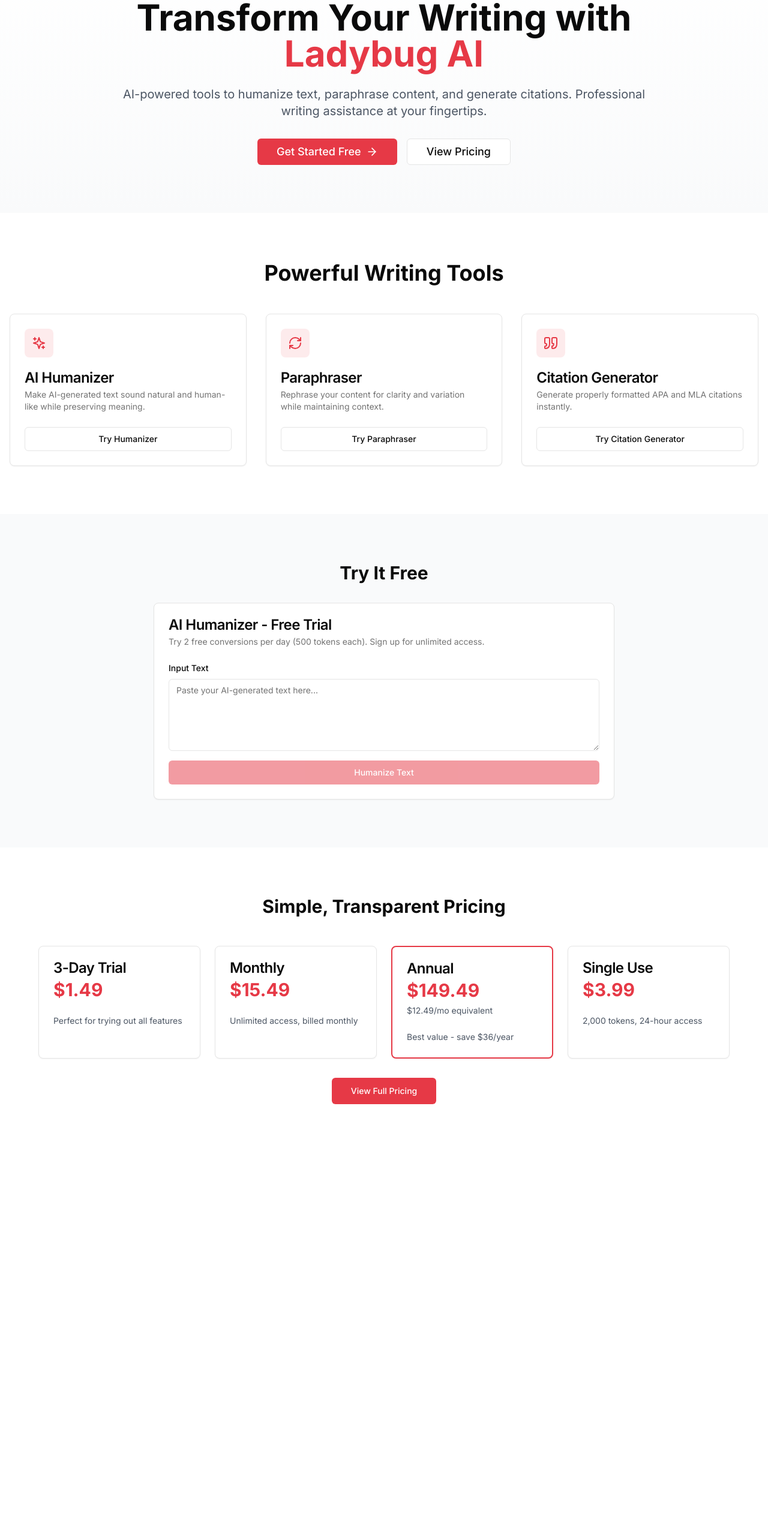
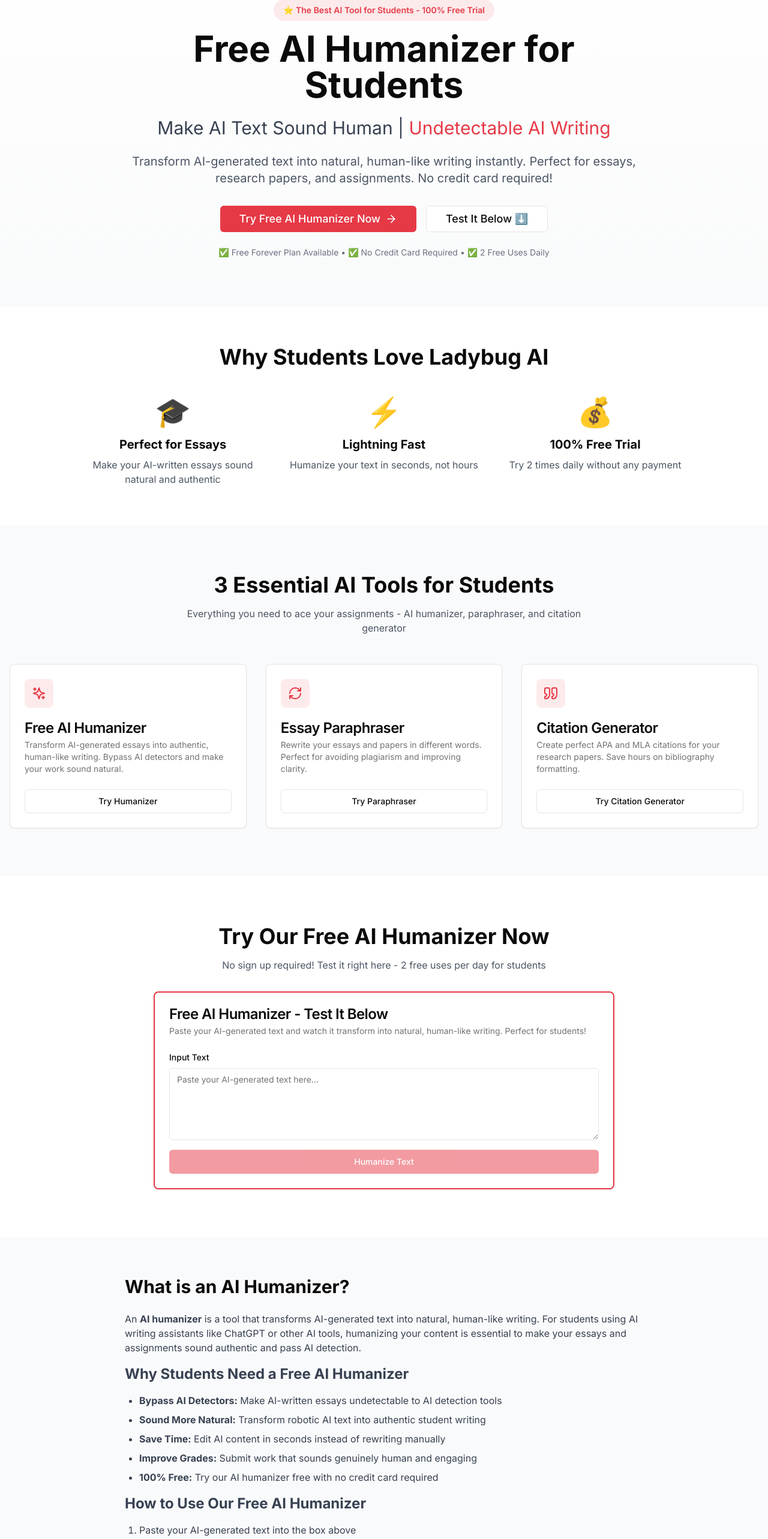
Before and after one commit to teferi-david/ladybug-ai, a Next.js app: page / in a window 1280 px wide. Shown: the part 150-2716 px from the top of the page at 60% size. Before the commit the page ends 2071 px from the top, so only its background shows below. Built offline with nearby package versions, Linux system fonts and the light colour scheme; no server answers.

Commit message:
SEO optimization: Target 'Free AI Humanizer' for students with optimized content

```diff
--- a/app/layout.tsx
+++ b/app/layout.tsx
@@ -6,8 +6,19 @@
 const inter = Inter({ subsets: ['latin'] })
 
 export const metadata: Metadata = {
-  title: 'Ladybug AI - AI Humanizer, Paraphraser & Citation Generator',
-  description: 'Transform your text with AI-powered tools: humanize AI-generated content, paraphrase text, and generate citations in APA and MLA formats.',
+  title: 'Free AI Humanizer - Best AI Tool for Students | Ladybug AI',
+  description: 'Free AI Humanizer for students! Make AI text sound human, paraphrase essays, and generate citations. The best AI writing assistant for students. Try free - no credit card required.',
+  keywords: 'free ai humanizer, ai humanizer free, best ai tool for students, ai writing assistant, paraphraser, citation generator, humanize ai text, student writing tools',
+  openGraph: {
+    title: 'Free AI Humanizer - Best AI Tool for Students',
+    description: 'Transform AI-generated text into natural, human-like writing. Free trial for students!',
+    type: 'website',
+  },
+  twitter: {
+    card: 'summary_large_image',
+    title: 'Free AI Humanizer for Students',
+    description: 'Make AI text sound human. Free AI writing tools for students.',
+  },
 }
 
 export default function RootLayout({
--- a/app/page.tsx
+++ b/app/page.tsx
@@ -50,7 +50,7 @@
 
   return (
     <div className="min-h-screen">
-      {/* Hero Section */}
+      {/* Hero Section - SEO Optimized */}
       <section className="bg-gradient-to-b from-white to-gray-50 py-20">
         <div className="container mx-auto px-4">
           <motion.div
@@ -59,37 +59,74 @@
             transition={{ duration: 0.5 }}
             className="text-center max-w-4xl mx-auto"
           >
+            <div className="inline-block bg-primary/10 text-primary px-4 py-2 rounded-full text-sm font-semibold mb-4">
+              ⭐ The Best AI Tool for Students - 100% Free Trial
+            </div>
             <h1 className="text-5xl md:text-6xl font-bold mb-6">
-              Transform Your Writing with{' '}
-              <span className="text-primary">Ladybug AI</span>
+              Free AI Humanizer for Students
             </h1>
+            <h2 className="text-2xl md:text-3xl text-gray-700 mb-6">
+              Make AI Text Sound Human | <span className="text-primary">Undetectable AI Writing</span>
+            </h2>
             <p className="text-xl text-gray-600 mb-8">
-              AI-powered tools to humanize text, paraphrase content, and generate citations.
-              Professional writing assistance at your fingertips.
+              Transform AI-generated text into natural, human-like writing instantly.
+              Perfect for essays, research papers, and assignments. No credit card required!
             </p>
-            <div className="flex flex-col sm:flex-row gap-4 justify-center">
+            <div className="flex flex-col sm:flex-row gap-4 justify-center mb-6">
               <Link href="/register">
                 <Button size="lg" className="text-lg px-8">
-                  Get Started Free
+                  Try Free AI Humanizer Now
                   <ArrowRight className="ml-2 h-5 w-5" />
                 </Button>
               </Link>
-              <Link href="/pricing">
+              <Link href="#free-trial">
                 <Button size="lg" variant="outline" className="text-lg px-8">
-                  View Pricing
+                  Test It Below ⬇️
                 </Button>
               </Link>
             </div>
+            <p className="text-sm text-gray-500">
+              ✅ Free Forever Plan Available • ✅ No Credit Card Required • ✅ 2 Free Uses Daily
+            </p>
           </motion.div>
         </div>
       </section>
 
-      {/* Features Section */}
-      <section className="py-20">
+      {/* Student Benefits Section - NEW */}
+      <section className="py-16 bg-white">
         <div className="container mx-auto px-4">
           <h2 className="text-3xl md:text-4xl font-bold text-center mb-12">
-            Powerful Writing Tools
+            Why Students Love Ladybug AI
           </h2>
+          <div className="grid md:grid-cols-3 gap-8 max-w-5xl mx-auto">
+            <div className="text-center">
+              <div className="text-5xl mb-4">🎓</div>
+              <h3 className="font-bold text-xl mb-2">Perfect for Essays</h3>
+              <p className="text-gray-600">Make your AI-written essays sound natural and authentic</p>
+            </div>
+            <div className="text-center">
+              <div className="text-5xl mb-4">⚡</div>
+              <h3 className="font-bold text-xl mb-2">Lightning Fast</h3>
+              <p className="text-gray-600">Humanize your text in seconds, not hours</p>
+            </div>
+            <div className="text-center">
+              <div className="text-5xl mb-4">💰</div>
+              <h3 className="font-bold text-xl mb-2">100% Free Trial</h3>
+              <p className="text-gray-600">Try 2 times daily without any payment</p>
+            </div>
+          </div>
+        </div>
+      </section>
+
+      {/* Features Section */}
+      <section className="py-20 bg-gray-50">
+        <div className="container mx-auto px-4">
+          <h2 className="text-3xl md:text-4xl font-bold text-center mb-4">
+            3 Essential AI Tools for Students
+          </h2>
+          <p className="text-center text-gray-600 mb-12 max-w-2xl mx-auto">
+            Everything you need to ace your assignments - AI humanizer, paraphraser, and citation generator
+          </p>
           <div className="grid md:grid-cols-3 gap-8">
             <motion.div
               initial={{ opacity: 0, y: 20 }}
@@ -101,9 +138,9 @@
                   <div className="w-12 h-12 bg-primary/10 rounded-lg flex items-center justify-center mb-4">
                     <Sparkles className="h-6 w-6 text-primary" />
                   </div>
-                  <CardTitle>AI Humanizer</CardTitle>
+                  <CardTitle>Free AI Humanizer</CardTitle>
                   <CardDescription>
-                    Make AI-generated text sound natural and human-like while preserving meaning.
+                    Transform AI-generated essays into authentic, human-like writing. Bypass AI detectors and make your work sound natural.
                   </CardDescription>
                 </CardHeader>
                 <CardContent>
@@ -126,9 +163,9 @@
                   <div className="w-12 h-12 bg-primary/10 rounded-lg flex items-center justify-center mb-4">
                     <RefreshCw className="h-6 w-6 text-primary" />
                   </div>
-                  <CardTitle>Paraphraser</CardTitle>
+                  <CardTitle>Essay Paraphraser</CardTitle>
                   <CardDescription>
-                    Rephrase your content for clarity and variation while maintaining context.
+                    Rewrite your essays and papers in different words. Perfect for avoiding plagiarism and improving clarity.
                   </CardDescription>
                 </CardHeader>
                 <CardContent>
@@ -153,7 +190,7 @@
                   </div>
                   <CardTitle>Citation Generator</CardTitle>
                   <CardDescription>
-                    Generate properly formatted APA and MLA citations instantly.
+                    Create perfect APA and MLA citations for your research papers. Save hours on bibliography formatting.
                   </CardDescription>
                 </CardHeader>
                 <CardContent>
@@ -170,15 +207,20 @@
       </section>
 
       {/* Free Trial Section */}
-      <section className="py-20 bg-gray-50">
+      <section id="free-trial" className="py-20 bg-white">
         <div className="container mx-auto px-4">
           <div className="max-w-3xl mx-auto">
-            <h2 className="text-3xl font-bold text-center mb-8">Try It Free</h2>
-            <Card>
+            <h2 className="text-3xl md:text-4xl font-bold text-center mb-4">
+              Try Our Free AI Humanizer Now
+            </h2>
+            <p className="text-center text-gray-600 mb-8">
+              No sign up required! Test it right here - 2 free uses per day for students
+            </p>
+            <Card className="border-2 border-primary">
               <CardHeader>
-                <CardTitle>AI Humanizer - Free Trial</CardTitle>
+                <CardTitle>Free AI Humanizer - Test It Below</CardTitle>
                 <CardDescription>
-                  Try 2 free conversions per day (500 tokens each). Sign up for unlimited access.
+                  Paste your AI-generated text and watch it transform into natural, human-like writing. Perfect for students!
                 </CardDescription>
               </CardHeader>
               <CardContent className="space-y-4">
@@ -213,10 +255,44 @@
         </div>
       </section>
 
+      {/* SEO Content Section - NEW */}
+      <section className="py-16 bg-gray-50">
+        <div className="container mx-auto px-4 max-w-4xl">
+          <h2 className="text-3xl font-bold mb-6">What is an AI Humanizer?</h2>
+          <div className="prose prose-lg max-w-none text-gray-700 space-y-4">
+            <p>
+              An <strong>AI humanizer</strong> is a tool that transforms AI-generated text into natural, human-like writing.
+              For students using AI writing assistants like ChatGPT or other AI tools, humanizing your content is essential
+              to make your essays and assignments sound authentic and pass AI detection.
+            </p>
+            <h3 className="text-2xl font-bold mt-8 mb-4">Why Students Need a Free AI Humanizer</h3>
+            <ul className="list-disc pl-6 space-y-2">
+              <li><strong>Bypass AI Detectors:</strong> Make AI-written essays undetectable to AI detection tools</li>
+              <li><strong>Sound More Natural:</strong> Transform robotic AI text into authentic student writing</li>
+              <li><strong>Save Time:</strong> Edit AI content in seconds instead of rewriting manually</li>
+              <li><strong>Improve Grades:</strong> Submit work that sounds genuinely human and engaging</li>
+              <li><strong>100% Free:</strong> Try our AI humanizer free with no credit card required</li>
+            </ul>
+            <h3 className="text-2xl font-bold mt-8 mb-4">How to Use Our Free AI Humanizer</h3>
+            <ol className="list-decimal pl-6 space-y-2">
+              <li>Paste your AI-generated text into the box above</li>
+              <li>Click "Humanize Text" to process your content</li>
+              <li>Get natural, human-like text in seconds</li>
+              <li>Copy and use in your assignments</li>
+            </ol>
+            <p className="mt-6">
+              Unlike other AI humanizers that charge immediately, Ladybug AI offers a <strong>completely free tier</strong> for students.
+              Try it 2 times per day without any payment or sign up. Perfect for quick essay touch-ups!
+            </p>
+          </div>
+        </div>
+      </section>
+
       {/* Pricing Preview */}
-      <section className="py-20">
+      <section className="py-20 bg-white">
         <div className="container mx-auto px-4">
-          <h2 className="text-3xl font-bold text-center mb-12">Simple, Transparent Pricing</h2>
+          <h2 className="text-3xl font-bold text-center mb-4">Student-Friendly Pricing</h2>
+          <p className="text-center text-gray-600 mb-12">Affordable plans for students. Start free!</p>
           <div className="grid md:grid-cols-4 gap-6 max-w-6xl mx-auto">
             <Card>
               <CardHeader>
```
